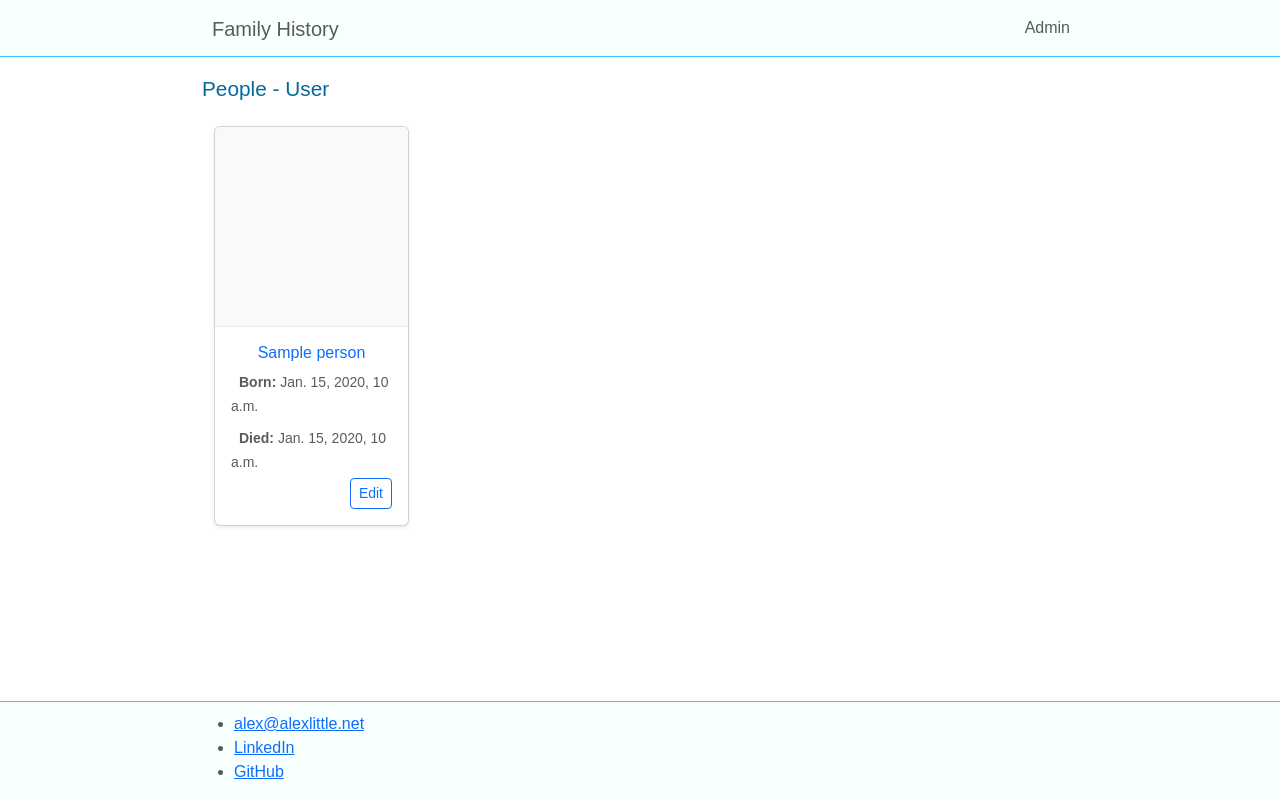
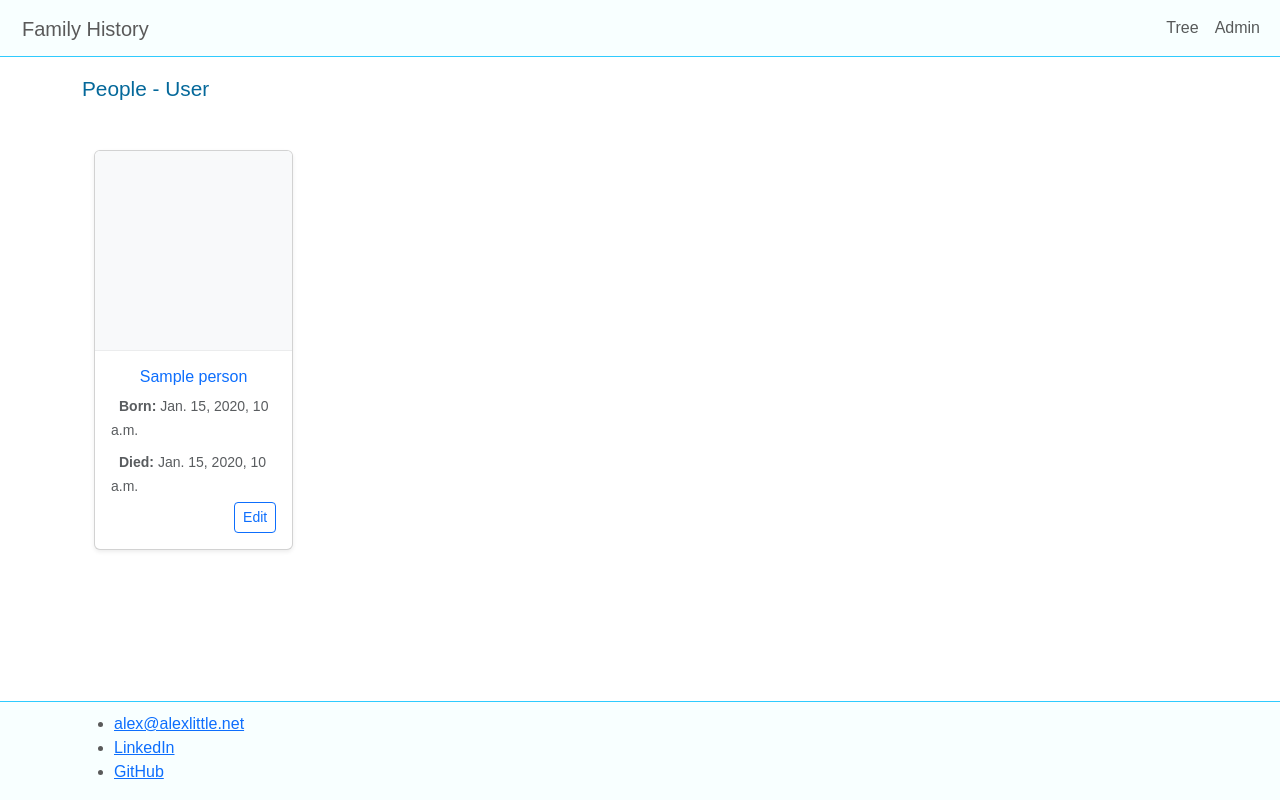
Before and after one commit to alexlittle/django-familyhistory, a Django app: template familyhistory/templates/fh/surname.html in a window 1280 px wide. Run offline with Django 3.2, Linux system fonts and the light colour scheme; the template is opened without the code that fills it: most values are stand-ins (such as "Sample title", 1, 10 or a date in 2020); data that the repository does not hold is empty; parts of the project's set-up code (start-up, migrations or seed data) failed here and were passed over; some libraries are stand-ins or nearby versions; some web fonts are replaced.

Commit message:
updates for tree display

```diff
--- a/familyhistory/static/familyhistory/style.css
+++ b/familyhistory/static/familyhistory/style.css
@@ -156,11 +156,6 @@ form div {
   }
 }
 
-@media (min-width: 768px) {
-  .container, .container-fluid {
-    max-width: 900px;
-  }
-}
 
 /* For family tree display */
  .link {
--- a/familyhistory/templates/fh/surname.html
+++ b/familyhistory/templates/fh/surname.html
@@ -10,8 +10,8 @@
 
 
 <h2>{% trans 'People' %} - {{ surname }}</h2>
-<div class="container my-4">
-  	<div class="row row-cols-1 row-cols-md-2 row-cols-lg-4 g-4">
+<div class="container my-5">
+  	<div class="row row-cols-1 row-cols-md-2 row-cols-lg-5 g-4">
 		{% for person in people %}
 			{% include 'fh/includes/person-card.html' %}
 		{% endfor %}
--- a/familyhistory/templates/includes/header.html
+++ b/familyhistory/templates/includes/header.html
@@ -13,7 +13,10 @@
     </button>
     <div class="collapse navbar-collapse justify-content-end" id="navbarScroll">
       <ul class="navbar-nav ms-auto my-2 my-lg-0 navbar-nav-scroll" >
-        <li class="nav-item {% if home_active == True %}active{% endif %}">
+        <li class="nav-item">
+          <a href="{% url 'fh:tree' %}" class="nav-link">{% trans 'Tree' %}</a>
+        </li>
+        <li class="nav-item">
           <a href="{% url 'admin:index' %}" class="nav-link">{% trans 'Admin' %}</a>
         </li>
 
```
Also changed, not shown: familyhistory/static/familyhistory/fh-tree.js (added, +84 -0 lines), familyhistory/templates/fh/home.html (+15 -3 lines), familyhistory/templates/fh/tree.html (+1 -87 lines).
